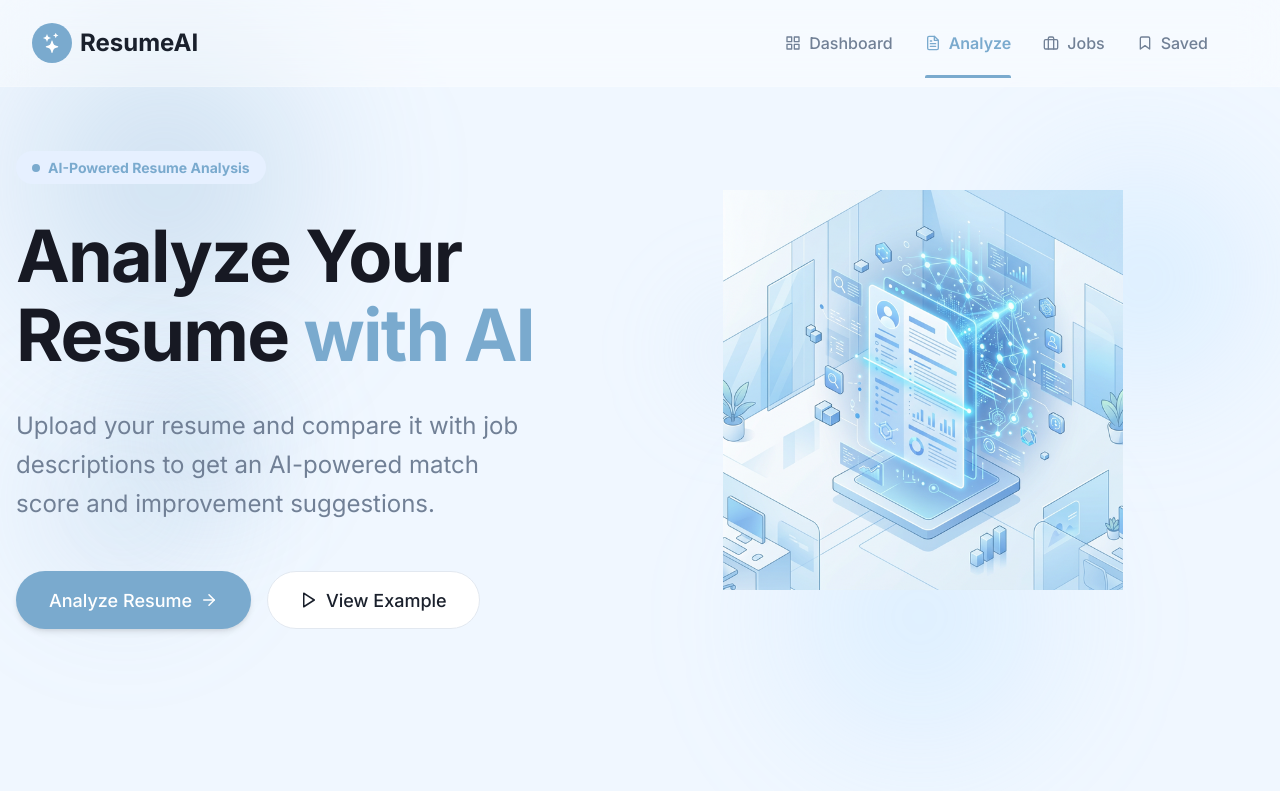
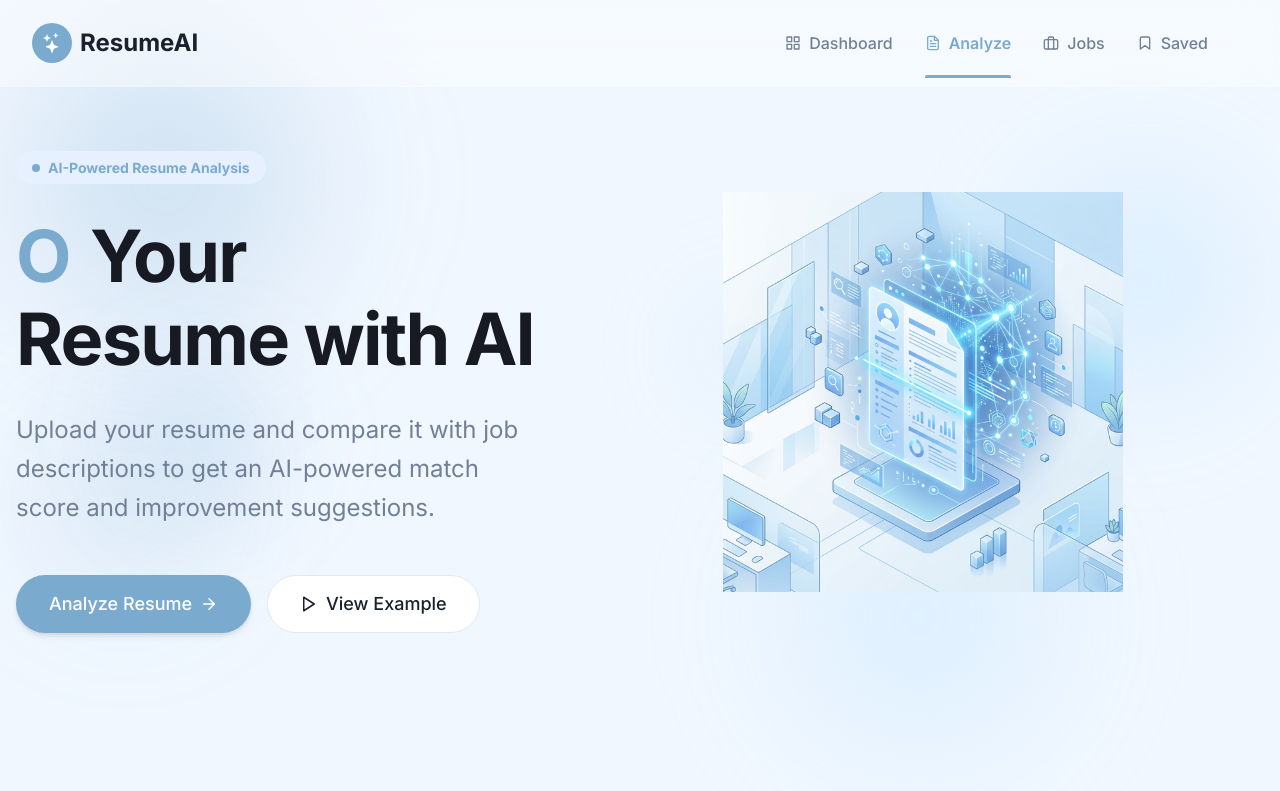
Before and after one commit to Bhupender2004/sepm-project, a React (Vite) app: page / in a window 1280 px wide. Shown: the top 791 px of the page. Built offline with nearby package versions, Linux system fonts and the light colour scheme.

Commit message:
typewritter effect

```diff
--- a/src/pages/Analysis/ResumeAnalysis.tsx
+++ b/src/pages/Analysis/ResumeAnalysis.tsx
@@ -16,7 +16,7 @@ import {
     Flex,
     Image,
 } from '@chakra-ui/react';
-import { useState } from 'react';
+import { useState, useEffect } from 'react';
 import { FiArrowRight, FiPlay, FiFileText, FiList } from 'react-icons/fi';
 import FileUpload from '../../components/features/FileUpload';
 import Loading from '../../components/common/Loading';
@@ -25,6 +25,52 @@ import { analyzeResume, type AnalysisResult } from '../../services/AnalysisServi
 
 const MAX_JD_CHARS = 10000;
 
+const words = ['Analyze', 'Improve', 'Optimize', 'Enhance'];
+
+const useTypewriter = (words: string[], typingSpeed = 120, deletingSpeed = 80, pauseDuration = 1800) => {
+    const [displayText, setDisplayText] = useState(words[0]);
+    const [wordIndex, setWordIndex] = useState(0);
+    const [isDeleting, setIsDeleting] = useState(false);
+    const [isPaused, setIsPaused] = useState(false);
+
+    useEffect(() => {
+        const currentWord = words[wordIndex];
+
+        if (isPaused) {
+            const pauseTimer = setTimeout(() => {
+                setIsPaused(false);
+                setIsDeleting(true);
+            }, pauseDuration);
+            return () => clearTimeout(pauseTimer);
+        }
+
+        if (isDeleting) {
+            if (displayText.length === 0) {
+                setIsDeleting(false);
+                setWordIndex((prev) => (prev + 1) % words.length);
+                return;
+            }
+            const deleteTimer = setTimeout(() => {
+                setDisplayText((prev) => prev.slice(0, -1));
+            }, deletingSpeed);
+            return () => clearTimeout(deleteTimer);
+        }
+
+        // Typing
+        if (displayText.length < currentWord.length) {
+            const typeTimer = setTimeout(() => {
+                setDisplayText(currentWord.slice(0, displayText.length + 1));
+            }, typingSpeed);
+            return () => clearTimeout(typeTimer);
+        }
+
+        // Word complete, pause
+        setIsPaused(true);
+    }, [displayText, wordIndex, isDeleting, isPaused, words, typingSpeed, deletingSpeed, pauseDuration]);
+
+    return displayText;
+};
+
 const ResumeAnalysis = () => {
     const [file, setFile] = useState<File | null>(null);
     const [jobDescription, setJobDescription] = useState('');
@@ -32,6 +78,7 @@ const ResumeAnalysis = () => {
     const [error, setError] = useState<string | null>(null);
     const toast = useToast();
     const navigate = useNavigate();
+    const typewriterText = useTypewriter(words);
 
     const handleAnalyze = async () => {
         setError(null);
@@ -174,8 +221,27 @@ const ResumeAnalysis = () => {
                                 letterSpacing="tight"
                                 color="gray.900"
                             >
-                                Analyze Your <br />
-                                Resume <Text as="span" color="#7AAACE">with AI</Text>
+                                <Text as="span" color="#7AAACE" display="inline">
+                                    {typewriterText}
+                                    <Text
+                                        as="span"
+                                        display="inline-block"
+                                        w="3px"
+                                        h="0.9em"
+                                        bg="#7AAACE"
+                                        ml="2px"
+                                        verticalAlign="text-bottom"
+                                        sx={{
+                                            animation: 'blink 1s step-end infinite',
+                                            '@keyframes blink': {
+                                                '0%, 100%': { opacity: 1 },
+                                                '50%': { opacity: 0 }
+                                            }
+                                        }}
+                                    />
+                                </Text>{' '}
+                                Your <br />
+                                Resume with AI
                             </Heading>
 
                             <Text color="gray.500" fontSize={{ base: "xl", md: "2xl" }} lineHeight="tall" maxW="lg">
```
